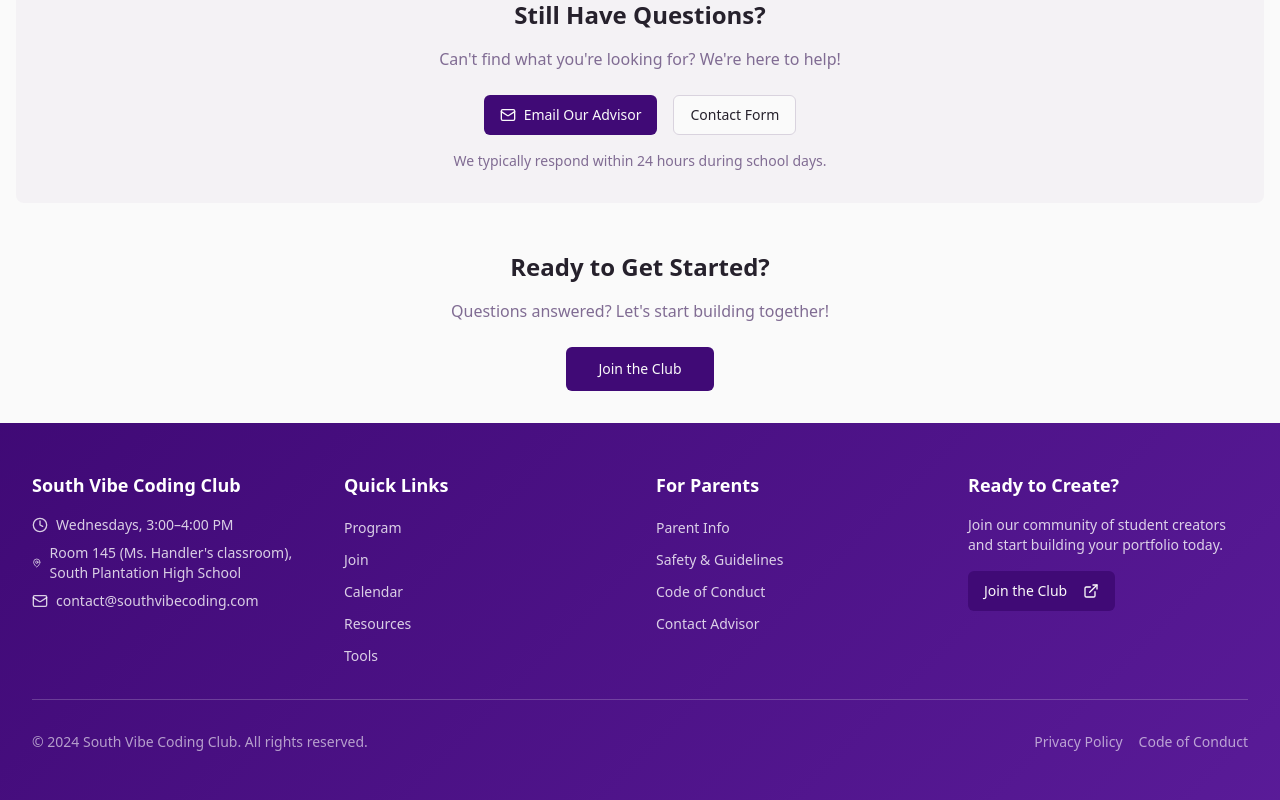
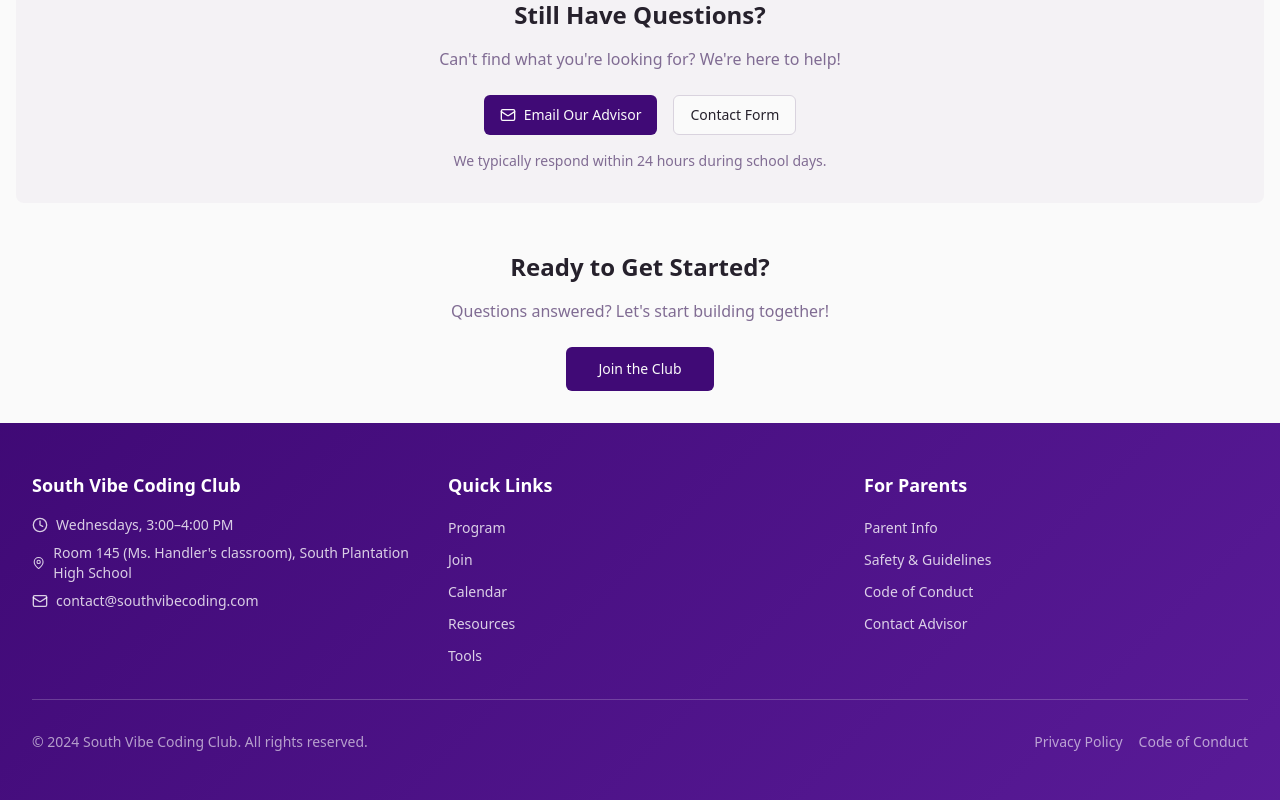
Before and after one commit to charleshappy07/south-vibe-coding, a React (Vite) app: page /faq in a window 1280 px wide. Shown: the part 1846-2646 px from the top of the page. Built offline with nearby package versions, Linux system fonts and the light colour scheme.

Commit message:
Remove "Ready to Create" section
Removed the "Ready to Create?" section from the bottom of the home page.

```diff
--- a/src/components/Footer.tsx
+++ b/src/components/Footer.tsx
@@ -22,7 +22,7 @@ const Footer = () => {
   return (
     <footer className="bg-gradient-hero text-white">
       <div className="container mx-auto px-4 sm:px-6 lg:px-8 py-12">
-        <div className="grid md:grid-cols-4 gap-8">
+        <div className="grid md:grid-cols-3 gap-8">
           {/* Club Info */}
           <div className="space-y-4">
             <h3 className="text-lg font-semibold mb-4">South Vibe Coding Club</h3>
@@ -76,19 +76,6 @@ const Footer = () => {
             </ul>
           </div>
 
-          {/* CTA */}
-          <div>
-            <h3 className="text-lg font-semibold mb-4">Ready to Create?</h3>
-            <p className="text-sm text-white/80 mb-4">
-              Join our community of student creators and start building your portfolio today.
-            </p>
-            <Button variant="default" asChild>
-              <Link to="/join">
-                Join the Club
-                <ExternalLink className="ml-2 h-4 w-4" />
-              </Link>
-            </Button>
-          </div>
         </div>
 
         {/* Bottom Bar */}
```
